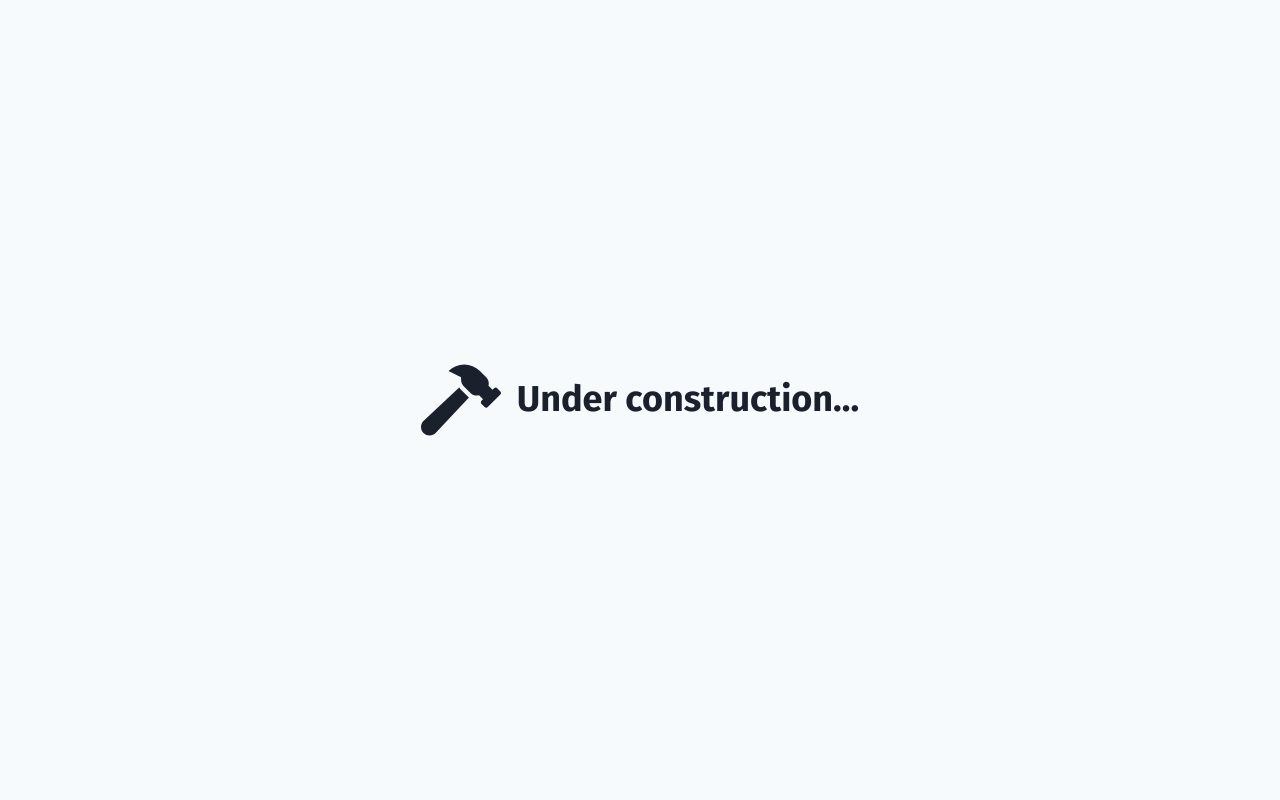
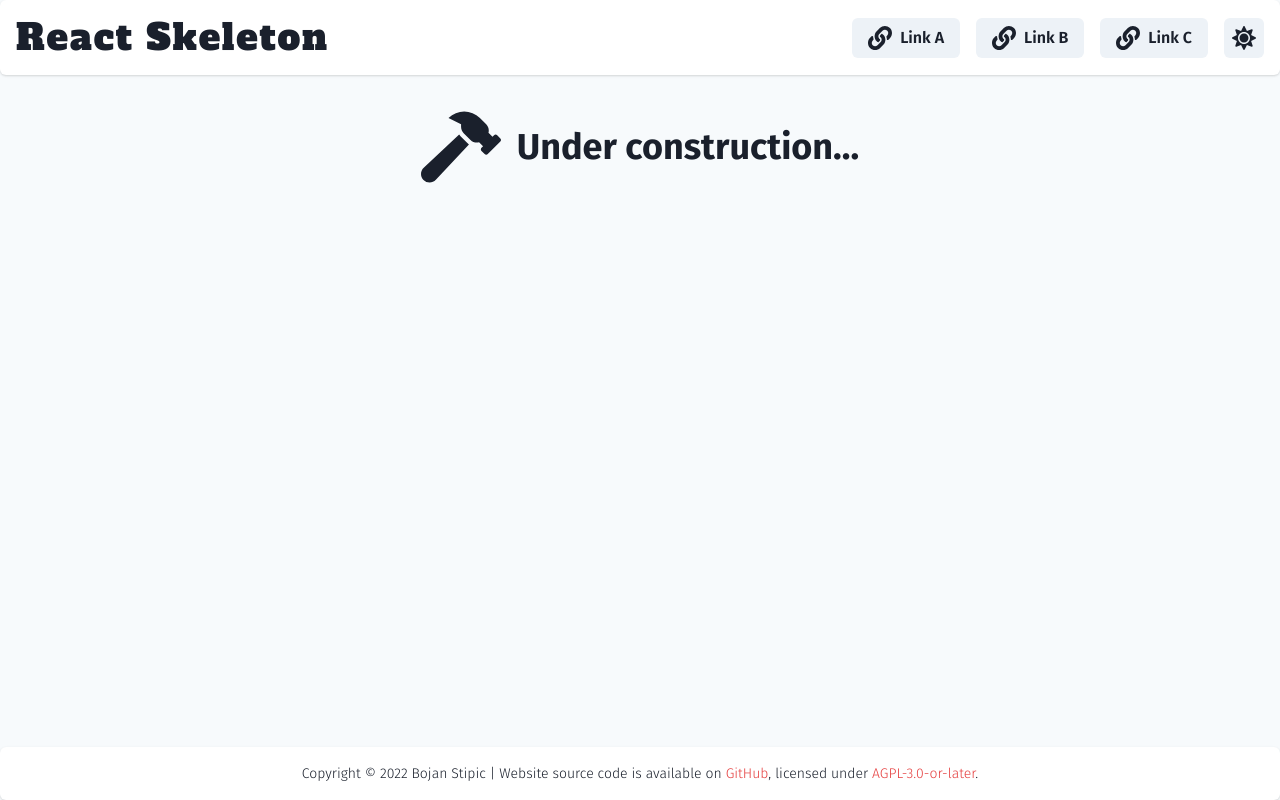
Before and after one commit to BojanStipic/react-skeleton, a React (Vite) app: page / in a window 1280 px wide. Built offline with nearby package versions, Linux system fonts and the light colour scheme.

Commit message:
Add GlobalLayout, Header, Footer

```diff
--- a/src/App.tsx
+++ b/src/App.tsx
@@ -2,15 +2,17 @@ import { Heading } from "@chakra-ui/react";
 import { useTranslation } from "react-i18next";
 import { Route, Routes } from "react-router-dom";
 
-import { UnderConstruction } from "./components";
+import { GlobalLayout, UnderConstruction } from "./components";
 
 export const App = () => {
   const { t } = useTranslation();
 
   return (
-    <Routes>
-      <Route path="/" element={<UnderConstruction height="100vh" />} />
-      <Route path="*" element={<Heading>{t("Page not found")}</Heading>} />
-    </Routes>
+    <GlobalLayout>
+      <Routes>
+        <Route path="/" element={<UnderConstruction />} />
+        <Route path="*" element={<Heading>{t("Page not found")}</Heading>} />
+      </Routes>
+    </GlobalLayout>
   );
 };
--- /dev/null
+++ b/src/components/Footer.tsx
@@ -0,0 +1,32 @@
+import { Text, Link, Card, useColorModeValue } from "@chakra-ui/react";
+import { useTranslation } from "react-i18next";
+
+export const Footer = () => {
+  const { t } = useTranslation();
+  const linkColor = useColorModeValue("brand.500", "brand.300");
+
+  return (
+    <Card as="footer" p={4}>
+      <Text fontSize="sm" fontWeight="light" textAlign="center">
+        {t("Copyright © 2022 Bojan Stipic")} |{" "}
+        {t("Website source code is available on")}{" "}
+        <Link
+          href="https://github.com/BojanStipic/website"
+          isExternal={true}
+          color={linkColor}
+        >
+          GitHub
+        </Link>
+        , {t("licensed under")}{" "}
+        <Link
+          href="https://github.com/BojanStipic/website/blob/master/LICENSE"
+          isExternal={true}
+          color={linkColor}
+        >
+          AGPL-3.0-or-later
+        </Link>
+        .
+      </Text>
+    </Card>
+  );
+};
--- /dev/null
+++ b/src/components/GlobalLayout.tsx
@@ -0,0 +1,18 @@
+import { ReactNode } from "react";
+import { Box, Stack } from "@chakra-ui/react";
+
+import { Header, Footer } from "./";
+
+export type GlobalLayoutProps = {
+  children: ReactNode;
+};
+
+export const GlobalLayout = ({ children }: GlobalLayoutProps) => (
+  <Stack minH="100vh" spacing={8}>
+    <Header />
+    <Box as="main" flex={1}>
+      {children}
+    </Box>
+    <Footer />
+  </Stack>
+);
--- /dev/null
+++ b/src/components/Header.tsx
@@ -0,0 +1,72 @@
+import { useState } from "react";
+import {
+  Flex,
+  Stack,
+  Card,
+  Heading,
+  IconButton,
+  useColorMode,
+} from "@chakra-ui/react";
+import { FaBars, FaTimes, FaSun, FaMoon, FaLink } from "react-icons/fa";
+import { Link } from "react-router-dom";
+import { useTranslation } from "react-i18next";
+
+import { NavButton } from ".";
+
+export const Header = () => {
+  const { t } = useTranslation();
+  const [showMenu, setShowMenu] = useState(false);
+  const { colorMode, toggleColorMode } = useColorMode();
+
+  return (
+    <Card as="header" p={4}>
+      <Flex align="center" justify="space-between" wrap="wrap">
+        <Heading
+          as="h1"
+          size="xl"
+          fontFamily="logo"
+          fontWeight="normal"
+          letterSpacing="wider"
+        >
+          <Link to="/">React Skeleton</Link>
+        </Heading>
+
+        <IconButton
+          display={{ base: "flex", md: "none" }}
+          aria-label={t("Toggle main menu")}
+          icon={showMenu ? <FaTimes /> : <FaBars />}
+          fontSize="2xl"
+          colorScheme="gray"
+          onClick={() => setShowMenu((show) => !show)}
+        />
+
+        <Stack
+          as="nav"
+          display={{ base: showMenu ? "flex" : "none", md: "flex" }}
+          direction={{ base: "column", md: "row" }}
+          w={{ base: "full", md: "auto" }}
+          align="center"
+          mt={{ base: 4, md: 0 }}
+          spacing={4}
+        >
+          <NavButton to="/link-a" icon={FaLink}>
+            {t("Link A")}
+          </NavButton>
+          <NavButton to="/link-b" icon={FaLink}>
+            {t("Link B")}
+          </NavButton>
+          <NavButton to="/link-c" icon={FaLink}>
+            {t("Link C")}
+          </NavButton>
+          <IconButton
+            aria-label={t("Toggle dark mode")}
+            icon={colorMode === "dark" ? <FaMoon /> : <FaSun />}
+            fontSize="2xl"
+            colorScheme="gray"
+            onClick={toggleColorMode}
+          />
+        </Stack>
+      </Flex>
+    </Card>
+  );
+};
--- a/src/components/index.ts
+++ b/src/components/index.ts
@@ -1,3 +1,6 @@
+export * from "./Footer";
+export * from "./GlobalLayout";
+export * from "./Header";
 export * from "./NavButton";
 export * from "./SidebarLayout";
 export * from "./TwoPanelLayout";
--- a/src/i18n/locales/en-US.translation.json
+++ b/src/i18n/locales/en-US.translation.json
@@ -1,5 +1,13 @@
 {
   "React Skeleton": "React Skeleton",
   "Page not found": "Page not found",
-  "Under construction…": "Under construction…"
+  "Under construction…": "Under construction…",
+  "Copyright © 2022 Bojan Stipic": "Copyright © 2022 Bojan Stipic",
+  "Website source code is available on": "Website source code is available on",
+  "licensed under": "licensed under",
+  "Link A": "Link A",
+  "Link B": "Link B",
+  "Link C": "Link C",
+  "Toggle main menu": "Toggle main menu",
+  "Toggle dark mode": "Toggle dark mode"
 }
```
